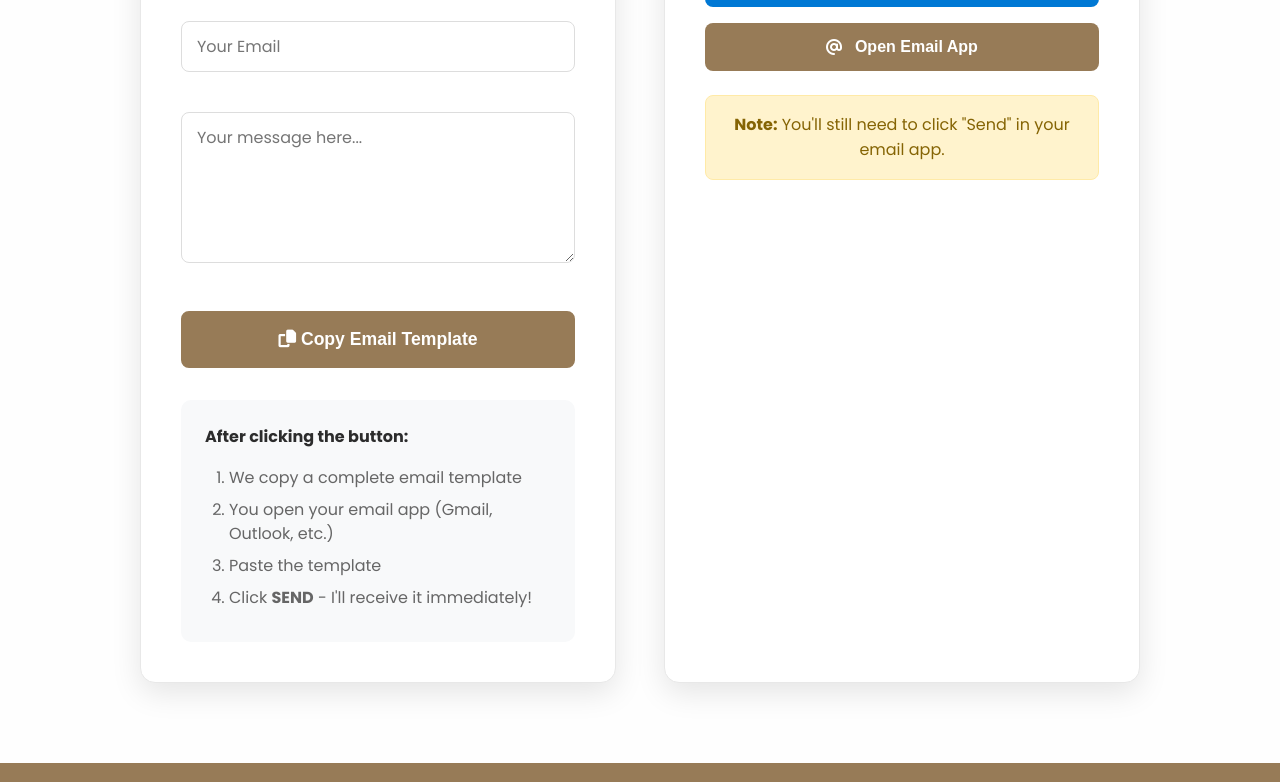
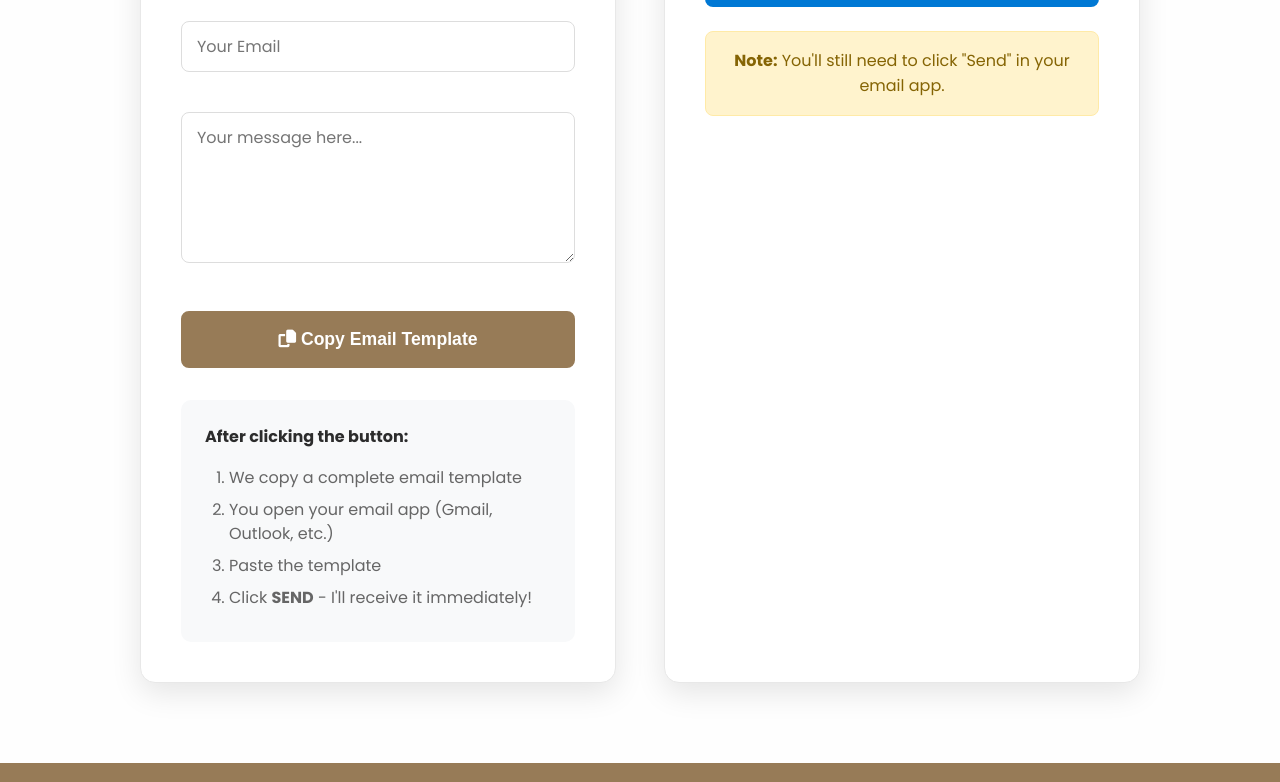
Before and after one commit to youssef-saeed2020/My-Portfolio, a plain HTML site: page index.html in a window 1280 px wide. Shown: the part 6467-7249 px from the top of the page. Drawn offline with nearby package versions, Linux system fonts and the light colour scheme.

Commit message:
Update index.html

```diff
--- a/index.html
+++ b/index.html
@@ -534,9 +534,7 @@
                     <button onclick="openOutlookCompose()" class="email-provider-btn outlook">
                         <i class="fas fa-envelope"></i> Open Outlook
                     </button>
-                    <button onclick="openDefaultEmail()" class="email-provider-btn default">
-                        <i class="fas fa-at"></i> Open Email App
-                    </button>
+
                 </div>
 
                 <div class="method-note">
```
